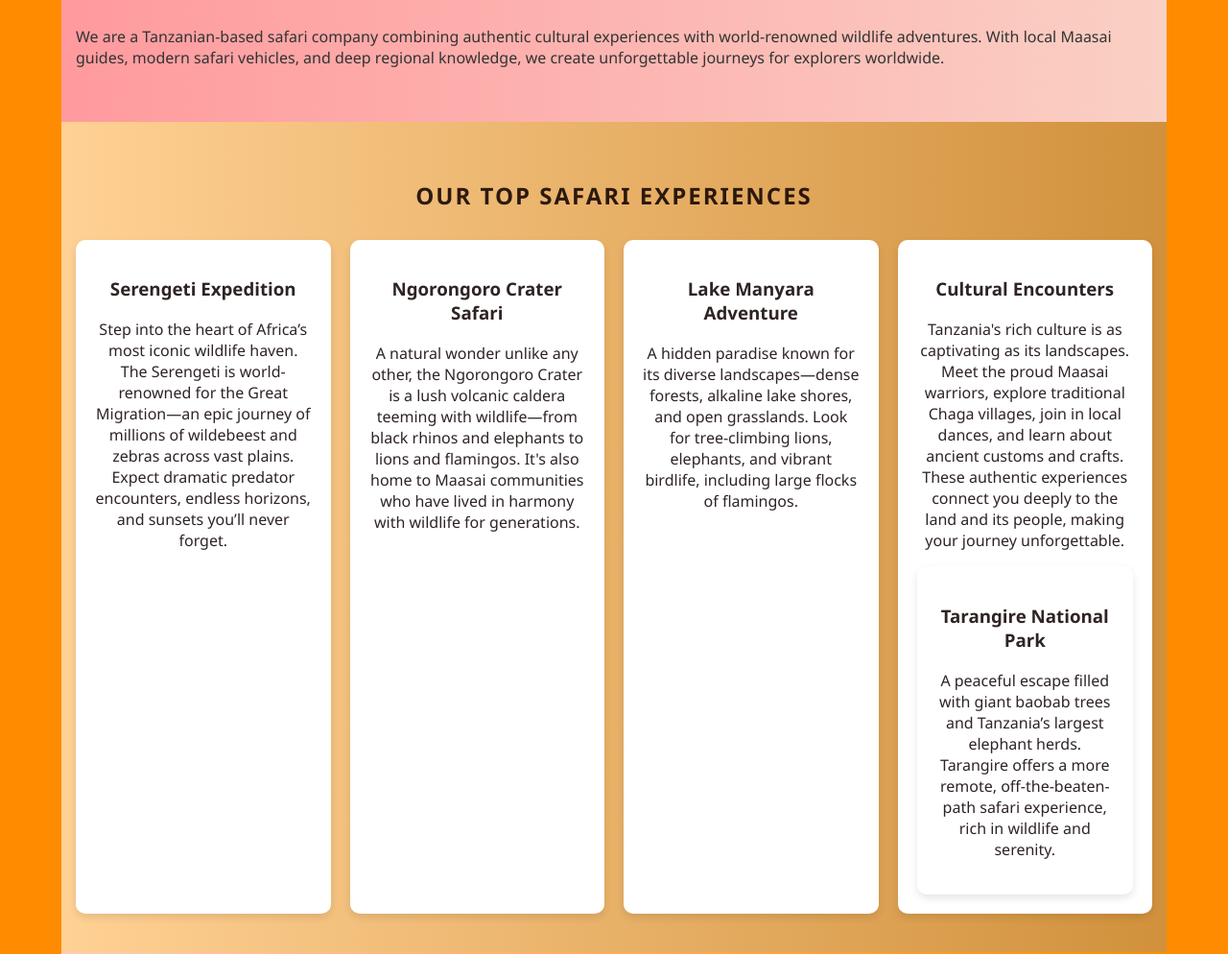
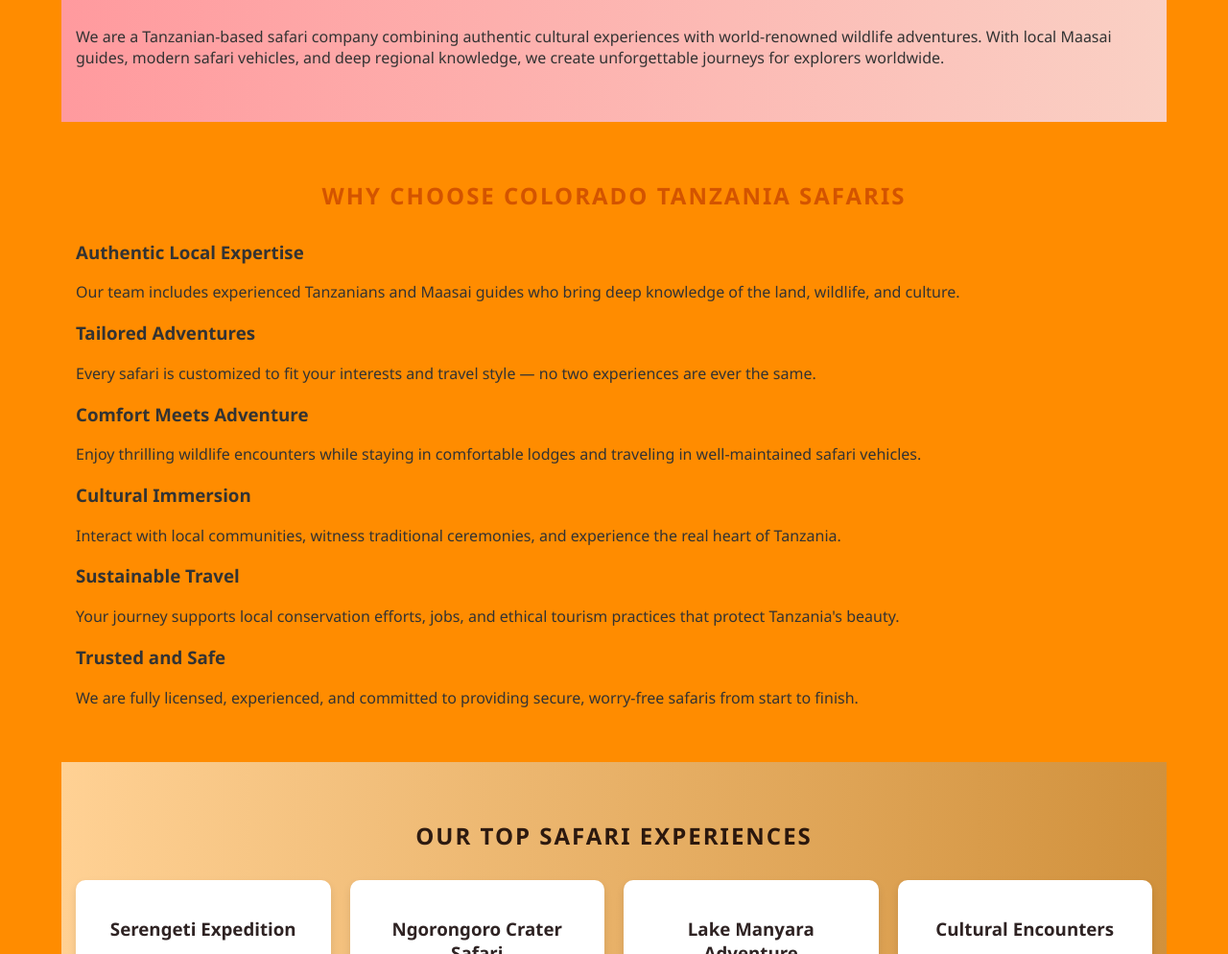
Before and after one commit to Lomelock/Colorado-safaris, a plain HTML site: page index.html in a window 1280 px wide. Shown: the part 580-1574 px from the top of the page at 96% size. Drawn offline with Linux system fonts and the light colour scheme.

Commit message:
Add "Why Choose Us" section with key reasons for selecting Colorado Tanzania Safaris

```diff
--- a/index.html
+++ b/index.html
@@ -254,6 +254,37 @@
     <h2>About Colorado Tanzania Safaris</h2>
     <p>We are a Tanzanian-based safari company combining authentic cultural experiences with world-renowned wildlife adventures. With local Maasai guides, modern safari vehicles, and deep regional knowledge, we create unforgettable journeys for explorers worldwide.</p>
   </section>
+  <section class="section" id="why-choose-us">
+    <h2>Why Choose Colorado Tanzania Safaris</h2>
+    <div class="why-choose-us-list">
+      <div class="reason">
+        <h3>Authentic Local Expertise</h3>
+        <p>Our team includes experienced Tanzanians and Maasai guides who bring deep knowledge of the land, wildlife, and culture.</p>
+      </div>
+      <div class="reason">
+        <h3>Tailored Adventures</h3>
+        <p>Every safari is customized to fit your interests and travel style — no two experiences are ever the same.</p>
+      </div>
+      <div class="reason">
+        <h3>Comfort Meets Adventure</h3>
+        <p>Enjoy thrilling wildlife encounters while staying in comfortable lodges and traveling in well-maintained safari vehicles.</p>
+      </div>
+      <div class="reason">
+        <h3>Cultural Immersion</h3>
+        <p>Interact with local communities, witness traditional ceremonies, and experience the real heart of Tanzania.</p>
+      </div>
+      <div class="reason">
+        <h3>Sustainable Travel</h3>
+        <p>Your journey supports local conservation efforts, jobs, and ethical tourism practices that protect Tanzania's beauty.</p>
+      </div>
+      <div class="reason">
+        <h3>Trusted and Safe</h3>
+        <p>We are fully licensed, experienced, and committed to providing secure, worry-free safaris from start to finish.</p>
+      </div>
+    </div>
+  </section>
+
+
 
   <section class="section" id="tours">
     <h2>Our Top Safari Experiences</h2>
```
